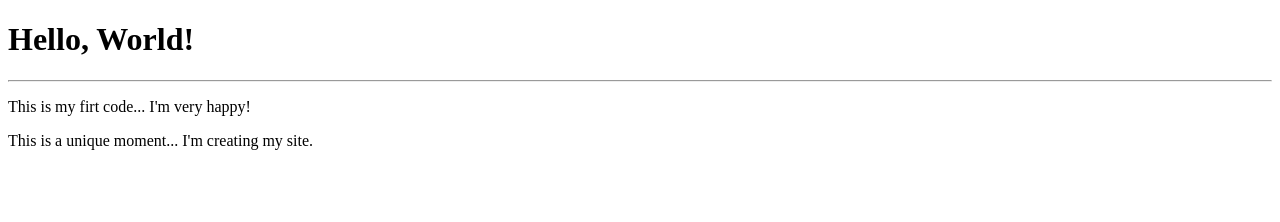
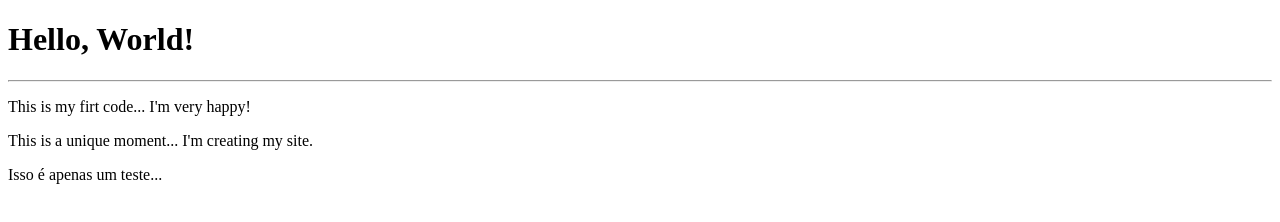
Before and after one commit to axsonf/html5_and_css3, a plain HTML site: page Exercicios/ex001/index.html in a window 1280 px wide. Drawn offline with Linux system fonts and the light colour scheme.

Commit message:
apenas um teste

```diff
--- a/Exercicios/ex001/index.html
+++ b/Exercicios/ex001/index.html
@@ -10,5 +10,6 @@
     <hr>
     <p>This is my firt code... I'm very happy!</p>
     <p>This is a unique moment... I'm creating my site.</p>
+    <p>Isso é apenas um teste...</p>
 </body>
 </html>
```
